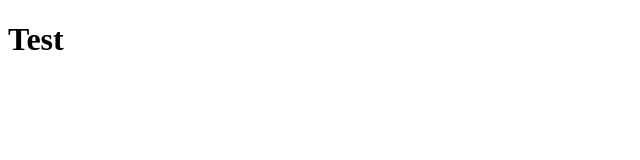
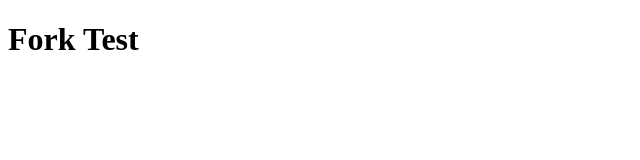
Before and after one commit to fabkrum/netcentric-academy, a plain HTML site: page index.html in a window 1280 px wide. Shown: the whole page, without its empty margins (0-640 px from the left). Drawn offline with Linux system fonts and the light colour scheme.

Commit message:
Update index.html

```diff
--- a/index.html
+++ b/index.html
@@ -4,6 +4,6 @@
 	<title>Netcentric Academy Fork</title>
 </head>
 <body>
-<h1>Test</h1>
+<h1>Fork Test</h1>
 </body>
 </html>
```
